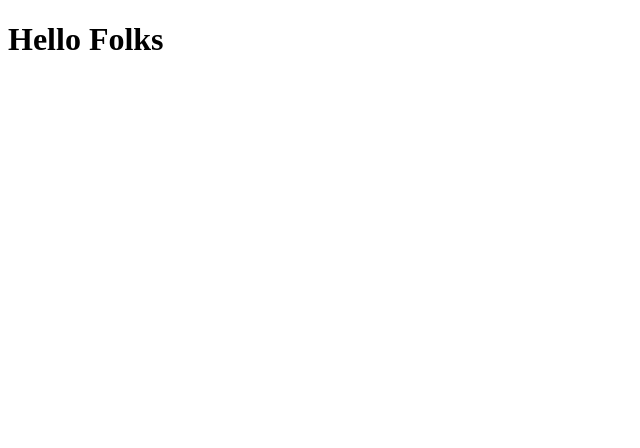
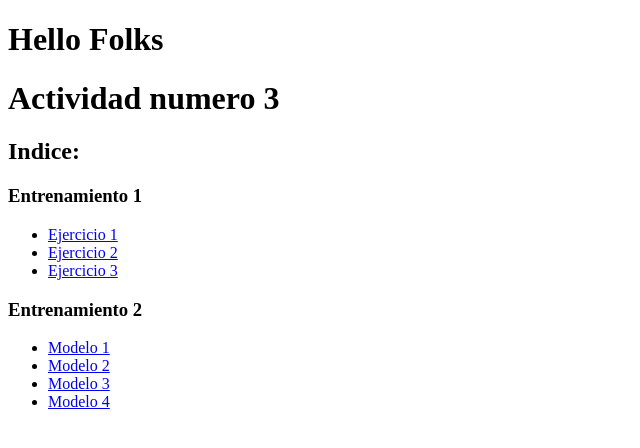
Before and after one commit to PJuan1699/Actividad-n-2-, a plain HTML site: page index.Html in a window 1280 px wide. Shown: the whole page, without its empty margins (0-640 px from the left). Drawn offline with Linux system fonts and the light colour scheme.

Commit message:
Agrego la codificación del indice a mi index

```diff
--- a/index.Html
+++ b/index.Html
@@ -9,5 +9,25 @@
     <header>
       <h1>Hello Folks</h1>
     </header>
+     <main>
+        <h1>Actividad numero 3</h1>
+        <h2>Indice:</h2>
+        <section>
+            <h3>Entrenamiento 1</h3>
+                <ul>
+                    <li><a href="./Entrenamiento 1/ejercicio 1/index.html">Ejercicio 1</a></li>
+                    <li><a href="./Entrenamiento 1/ejercicio 2/index.html">Ejercicio 2</a></li>
+                    <li><a href="./Entrenamiento 1/ejercicio 3/index.html">Ejercicio 3</a></li>
+                </ul>
+            <h3>Entrenamiento 2</h3>
+                <ul>
+                    <li><a href="./Entrenamiento 2/Modelo 1/index.html">Modelo 1</a></li>
+                    <li><a href="./Entrenamiento 2/Modelo 2/index.html">Modelo 2</a></li>
+                    <li><a href="./Entrenamiento 2/Modelo 3/index.html">Modelo 3</a></li>
+                    <li><a href="./Entrenamiento 2/Modelo 4/index.html">Modelo 4</a></li>
+                </ul>
+        </section>
+
+    </main>
   </body>
   </html>
```
